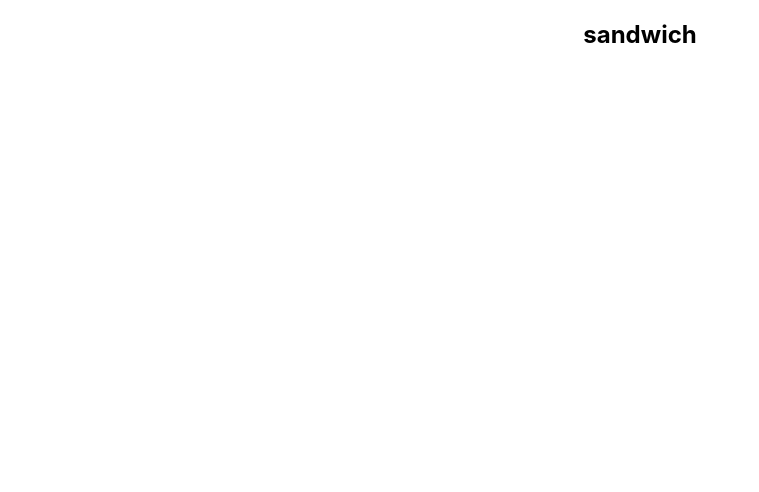
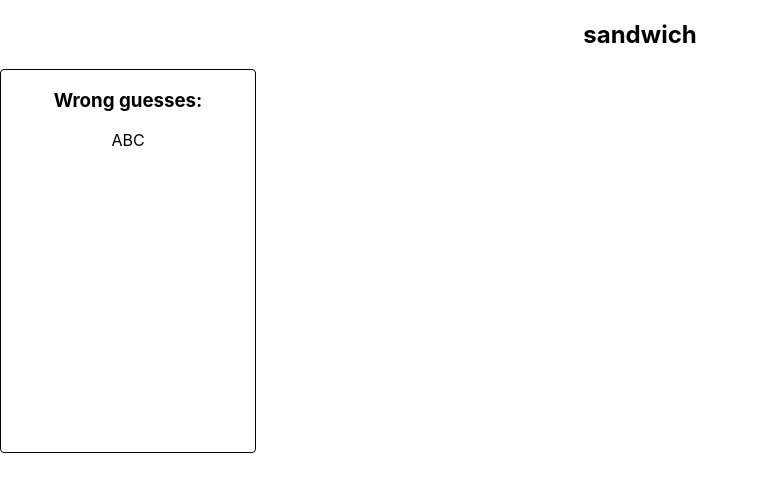
Before and after one commit to zacharialutz/Dictionary_Hangman, a React app: page / in a window 1280 px wide. Shown: the whole page, without its empty margins (0-759 px from the left). Built offline with nearby package versions, Linux system fonts and the light colour scheme.

Commit message:
WrongGuesses box which renders prop array

```diff
--- a/src/components/App/App.css
+++ b/src/components/App/App.css
@@ -1,16 +1,5 @@
 .App {
   text-align: center;
-}
-
-.App-logo {
-  height: 40vmin;
-  pointer-events: none;
-}
-
-@media (prefers-reduced-motion: no-preference) {
-  .App-logo {
-    animation: App-logo-spin infinite 20s linear;
-  }
 }
 
 .App-header {
@@ -24,15 +13,7 @@
   color: white;
 }
 
-.App-link {
-  color: #61dafb;
+.bordered {
+  border: 1px solid black;
+  border-radius: 4px;
 }
-
-@keyframes App-logo-spin {
-  from {
-    transform: rotate(0deg);
-  }
-  to {
-    transform: rotate(360deg);
-  }
-}
--- a/src/components/App/App.js
+++ b/src/components/App/App.js
@@ -2,12 +2,31 @@ import React from 'react';
 import './App.css';
 
 import Answer from '../Answer/Answer';
+import WrongGuesses from '../WrongGuesses/WrongGuesses';
+
+const STORE = {
+  rightGuesses: ['A', 'B', 'C'],
+  wrongGuesses: ['D', 'E', 'F']
+};
 
 export default class App extends React.Component {
+  constructor(props) {
+    super(props);
+    this.state = {
+      word: null,
+      rightGuesses: [],
+      wrongGuesses: [],
+      mistakes: 0,
+
+      error: null
+    }
+  }
+
   render() {
     return (
       <div className='App'>
         <Answer word={'sandwich'} />
+        <WrongGuesses list={STORE.rightGuesses} />
       </div>
     );
   }
--- /dev/null
+++ b/src/components/WrongGuesses/WrongGuesses.css
@@ -0,0 +1,4 @@
+.WrongGuesses {
+	width: 20%;
+	height: 30vw;
+}
--- /dev/null
+++ b/src/components/WrongGuesses/WrongGuesses.js
@@ -0,0 +1,11 @@
+import React from 'react';
+import './WrongGuesses.css';
+
+export default function WrongGuesses(props) {
+	return(
+		<div className={'WrongGuesses bordered'}>
+			<h3>Wrong guesses:</h3>
+			{props.list}
+		</div>
+	)
+}
```
Also changed, not shown: src/components/WrongGuesses/WrongGuesses.test.js (added, +14 -0 lines).
